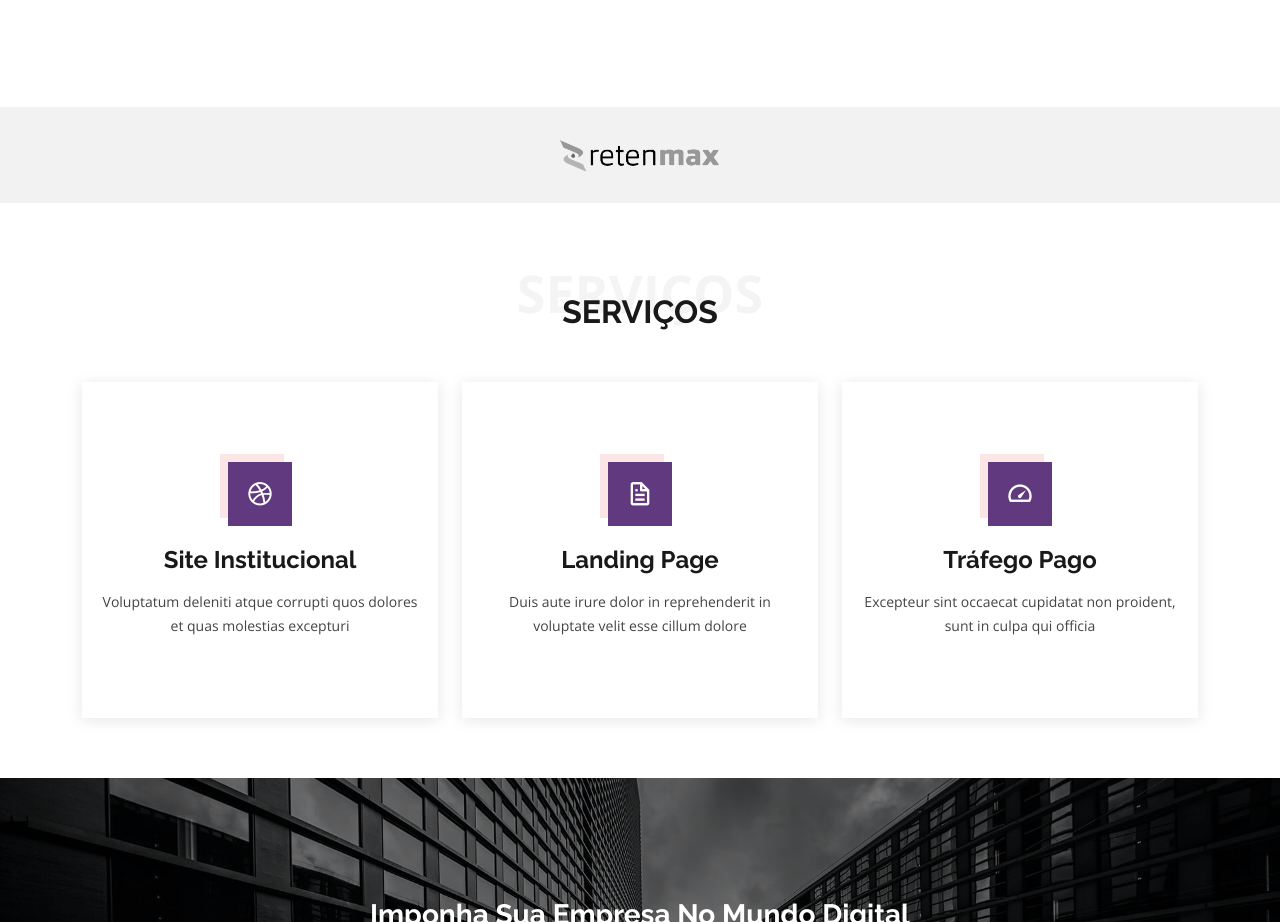
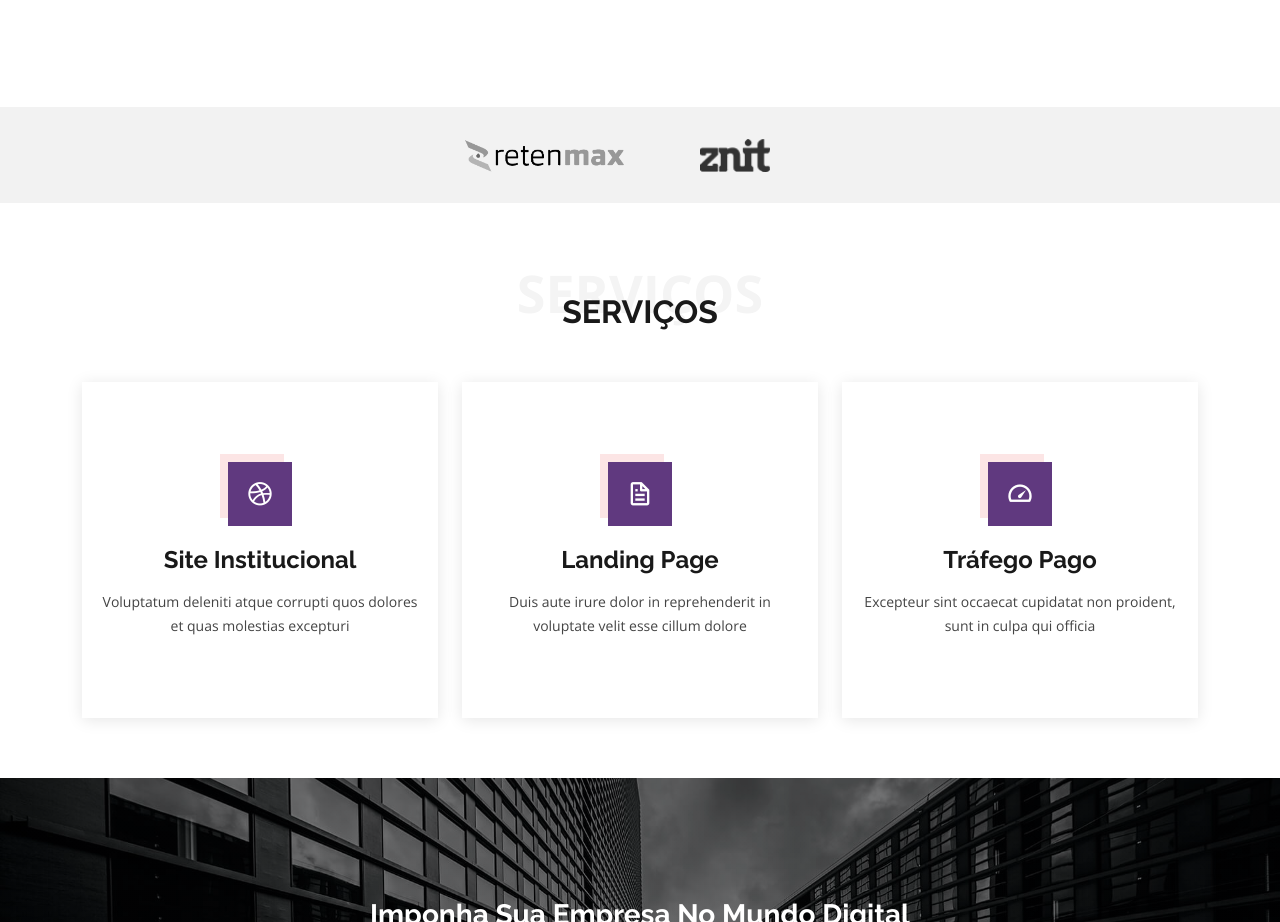
Before and after one commit to RojasV/site-horizon-oficial, a plain HTML site: page index.html in a window 1280 px wide. Shown: the part 1457-2379 px from the top of the page. Drawn offline with nearby package versions, Linux system fonts and the light colour scheme.

Commit message:
adicionando parceiros e links

```diff
--- a/index.html
+++ b/index.html
@@ -161,14 +161,19 @@
         <div class="row d-flex align-items-center justify-content-center">
 
           <div class="col-lg-2 col-md-4 col-6">
-            <img src="assets/img/clients/logo-retenmax-removebg-preview.png" class="img-fluid" alt="">
+            <a href="https://site-retenmax.vercel.app/">
+              <img src="assets/img/clients/logo-retenmax-removebg-preview.png" class="img-fluid" alt="">
+            </a>
+          </div>
+
+          <div class="col-lg-2 col-md-4 col-6">
+            <a href="https://znit.com.br/">
+              <img src="assets/img/clients/logoznit.png" class="img-fluid" alt=""
+                style="max-width: 70px; filter: contrast(1.75) brightness(0.2);">
+            </a>
           </div>
 
           <!-- <div class="col-lg-2 col-md-4 col-6">
-            <img src="assets/img/clients/client-2.png" class="img-fluid" alt="">
-          </div>
-
-          <div class="col-lg-2 col-md-4 col-6">
             <img src="assets/img/clients/client-3.png" class="img-fluid" alt="">
           </div>
 
@@ -520,6 +525,7 @@
 
         <div class="row" data-aos="fade-up">
 
+
           <div class="col-lg-6">
             <form action="forms/contact.php" method="post" role="form" class="php-email-form">
               <div class="row">
```
Also changed, not shown: assets/img/clients/logoznit.png (added).
